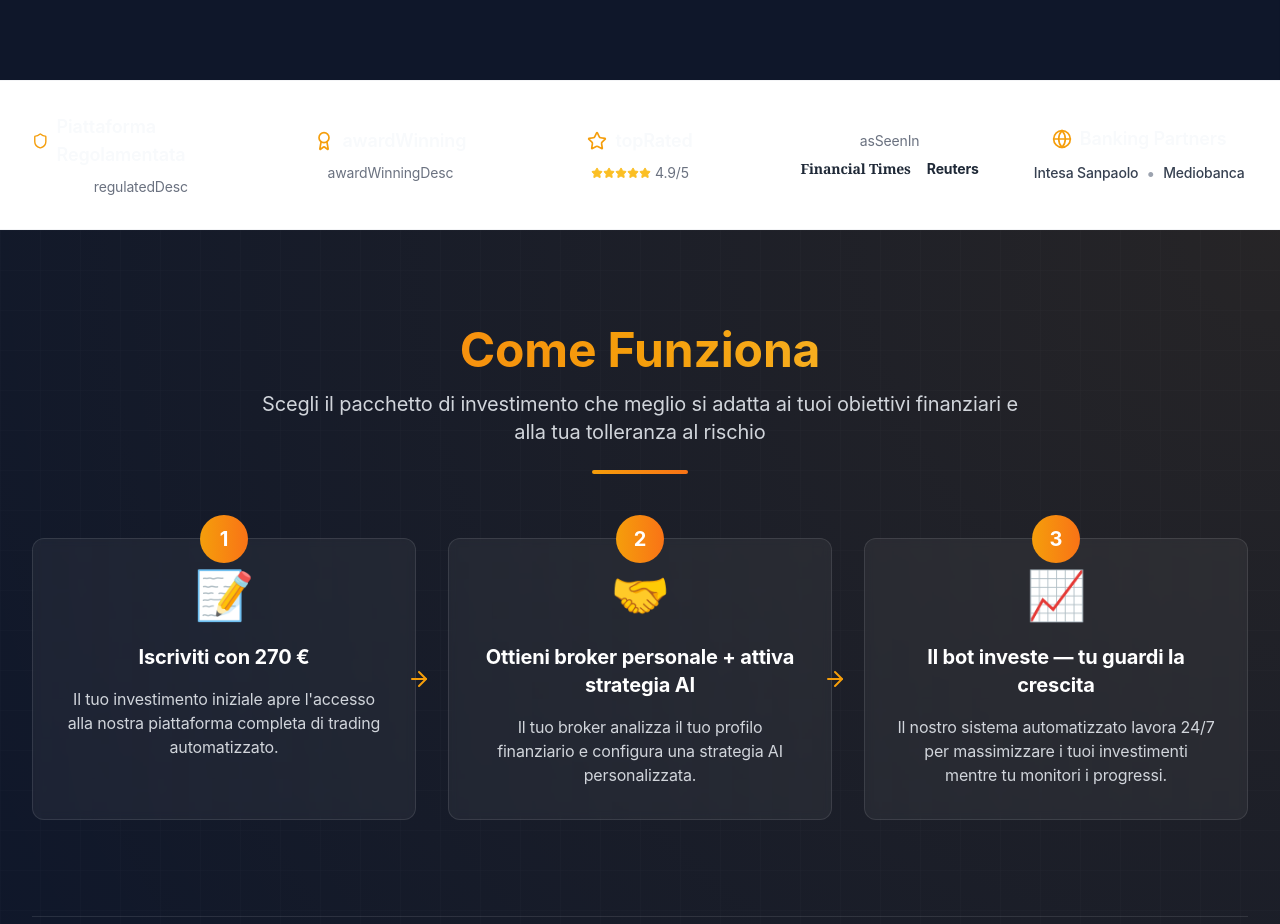
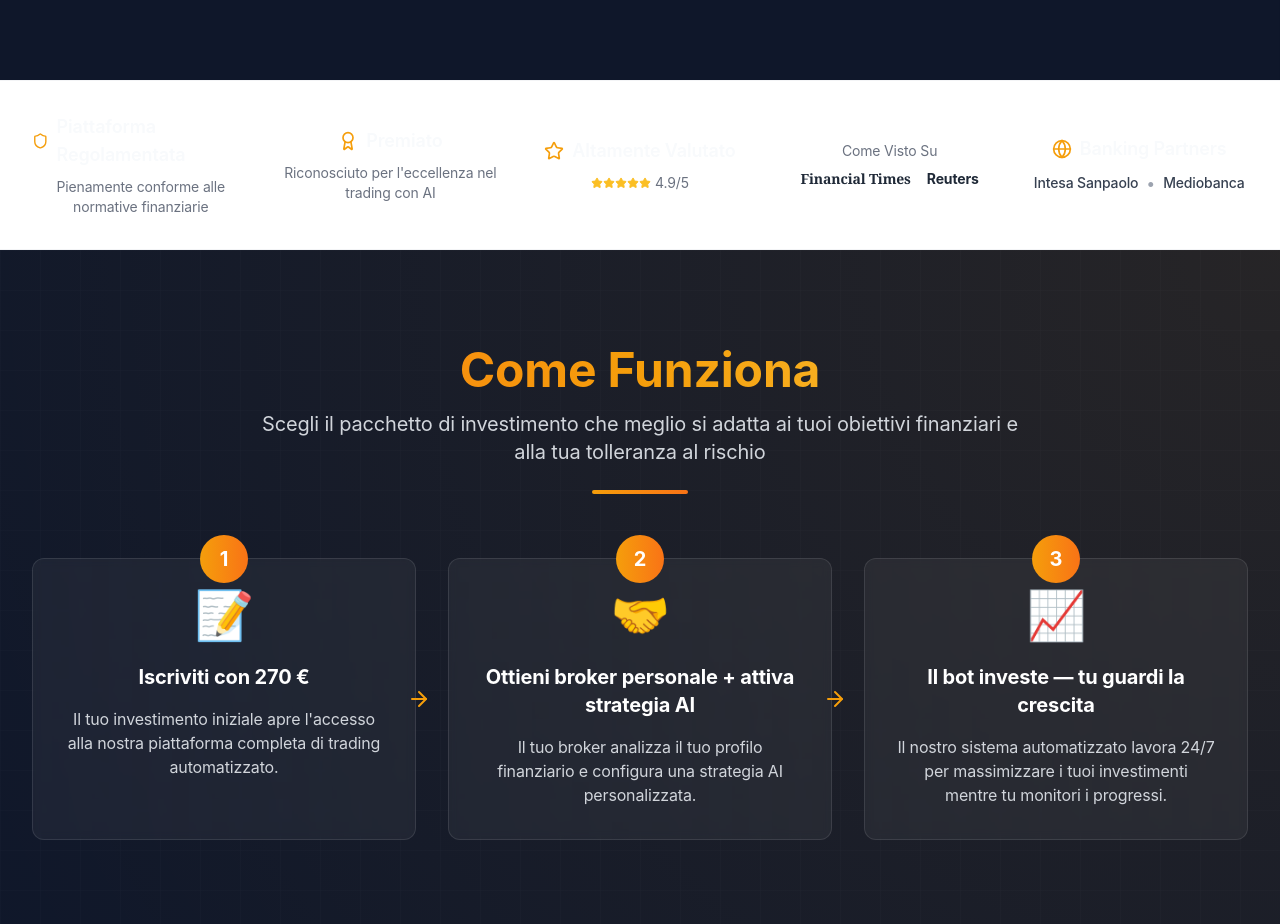
Before and after one commit to Creator-CB/web-v2-26, a React (Vite) app: page / in a window 1280 px wide. Shown: the part 1100-2024 px from the top of the page. Built offline with nearby package versions, Linux system fonts and the light colour scheme.

Commit message:
Fix: Resolve duplicate property names
Fixes the TypeScript error caused by duplicate property names in the translations object.

```diff
--- a/src/components/LanguageSelector.tsx
+++ b/src/components/LanguageSelector.tsx
@@ -154,7 +154,12 @@ type TranslationKey =
   | 'cryptoSpecialist'
   | 'portfolioDiversification'
   | 'emergingMarkets'
-  | 'sustainableInvesting';
+  | 'sustainableInvesting'
+  | 'regulatedDesc'
+  | 'awardWinning'
+  | 'awardWinningDesc'
+  | 'topRated'
+  | 'asSeenIn';
 
 // Create the context with proper typing and default values
 const LanguageContext = createContext<LanguageContextType>({
@@ -256,6 +261,7 @@ export const useLanguage = () => {
       secure: "Secure & Regulated",
       support: "24/7 Support",
       regulated: "Regulated Platform",
+      regulatedDesc: "Fully compliant with financial regulations",
       insured: "Insured Investments",
       step1Title: "Sign up with €270",
       step1Desc: "Your initial investment opens access to our complete automated trading platform.",
@@ -326,7 +332,11 @@ export const useLanguage = () => {
       cryptoSpecialist: "Crypto Specialist",
       portfolioDiversification: "Portfolio Diversification",
       emergingMarkets: "Emerging Markets",
-      sustainableInvesting: "Sustainable Investing"
+      sustainableInvesting: "Sustainable Investing",
+      awardWinning: "Award Winning",
+      awardWinningDesc: "Recognized for excellence in AI trading",
+      topRated: "Top Rated",
+      asSeenIn: "As Seen In"
     },
     it: {
       combineHumanAI: "Combiniamo intelligenza umana e artificiale per far crescere il tuo patrimonio",
@@ -404,6 +414,7 @@ export const useLanguage = () => {
       secure: "Sicuro & Regolamentato",
       support: "Supporto 24/7",
       regulated: "Piattaforma Regolamentata",
+      regulatedDesc: "Pienamente conforme alle normative finanziarie",
       insured: "Investimenti Assicurati",
       step1Title: "Iscriviti con 270 €",
       step1Desc: "Il tuo investimento iniziale apre l'accesso alla nostra piattaforma completa di trading automatizzato.",
@@ -474,7 +485,11 @@ export const useLanguage = () => {
       cryptoSpecialist: "Specialista Crypto",
       portfolioDiversification: "Diversificazione del Portafoglio",
       emergingMarkets: "Mercati Emergenti",
-      sustainableInvesting: "Investimenti Sostenibili"
+      sustainableInvesting: "Investimenti Sostenibili",
+      awardWinning: "Premiato",
+      awardWinningDesc: "Riconosciuto per l'eccellenza nel trading con AI",
+      topRated: "Altamente Valutato",
+      asSeenIn: "Come Visto Su"
     }
   };
 
```
